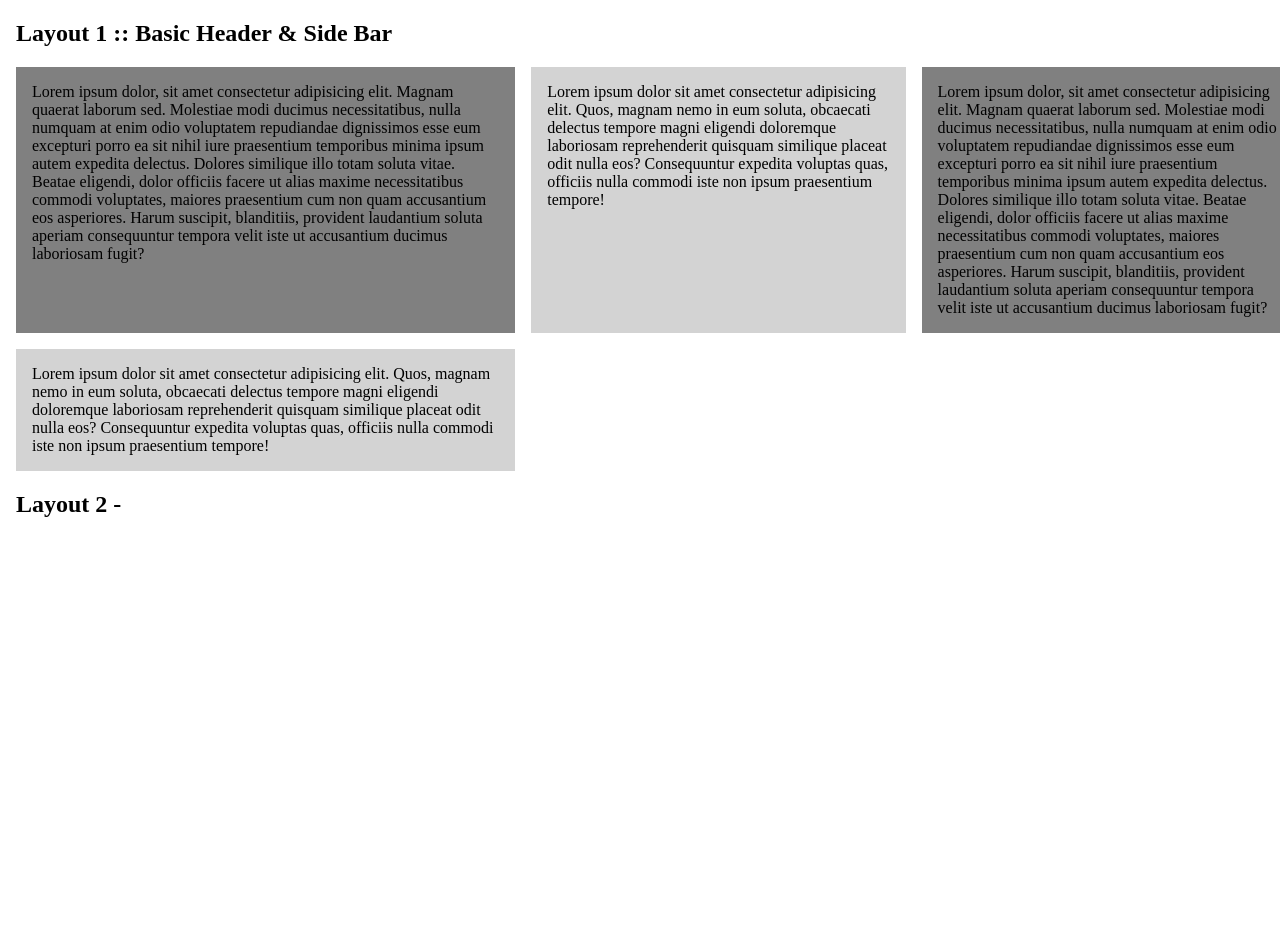
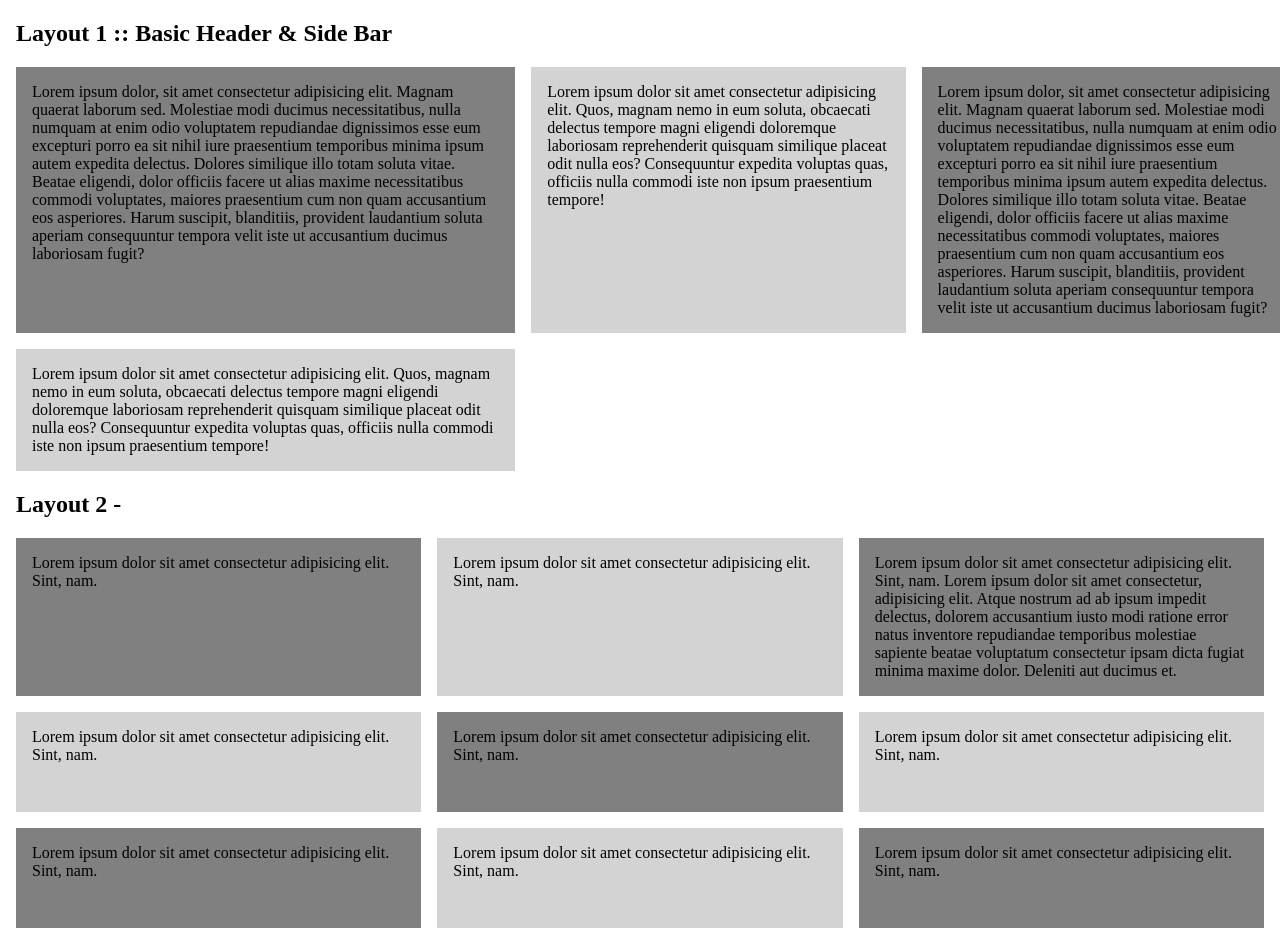
Before and after one commit to niharika293/Css-grid-Layouts, an Angular app: page / in a window 1280 px wide. Before the commit the page ends 800 px from the top, so only its background shows below. Built offline with nearby package versions, Linux system fonts and the light colour scheme.

Commit message:
Layout 2 - better units & css suggestions

```diff
--- a/src/app/app.component.html
+++ b/src/app/app.component.html
@@ -23,6 +23,17 @@
     </div>
   </div>
   <h2>Layout 2 - </h2>
+  <div class="wrapper-2">
+    <div>Lorem ipsum dolor sit amet consectetur adipisicing elit. Sint, nam.</div>
+    <div>Lorem ipsum dolor sit amet consectetur adipisicing elit. Sint, nam.</div>
+    <div>Lorem ipsum dolor sit amet consectetur adipisicing elit. Sint, nam. Lorem ipsum dolor sit amet consectetur, adipisicing elit. Atque nostrum ad ab ipsum impedit delectus, dolorem accusantium iusto modi ratione error natus inventore repudiandae temporibus molestiae sapiente beatae voluptatum consectetur ipsam dicta fugiat minima maxime dolor. Deleniti aut ducimus et.</div>
+    <div>Lorem ipsum dolor sit amet consectetur adipisicing elit. Sint, nam.</div>
+    <div>Lorem ipsum dolor sit amet consectetur adipisicing elit. Sint, nam.</div>
+    <div>Lorem ipsum dolor sit amet consectetur adipisicing elit. Sint, nam.</div>
+    <div>Lorem ipsum dolor sit amet consectetur adipisicing elit. Sint, nam.</div>
+    <div>Lorem ipsum dolor sit amet consectetur adipisicing elit. Sint, nam.</div>
+    <div>Lorem ipsum dolor sit amet consectetur adipisicing elit. Sint, nam.</div>
+  </div>
 </body>
 </html>
 <router-outlet></router-outlet>
--- a/src/app/app.component.scss
+++ b/src/app/app.component.scss
@@ -1,8 +1,10 @@
 .wrapper{
-    display: grid;
+    display: grid !important;
     grid-template-columns: 40% 30% 30%;
+    // Recommended to use fraction {fr} units instead of % / px any other unit
     grid-column-gap: 1em;
     grid-row-gap: 1em;
+    // grid gap = row gap + col gap
     div{
         padding: 1em;
         background-color: lightgrey;
@@ -12,3 +14,19 @@
     }
 
 }
+.wrapper-2{
+    display: grid;
+    grid-template-columns: repeat(3,1fr);
+    grid-gap: 1em;
+    // Set auto height of 100 px
+    // grid-auto-rows: 100px;
+    // Adjusts the content
+    grid-auto-rows: minmax(100px,auto);
+    div{
+        padding: 1em;
+        background-color: lightgrey;
+    }
+    :nth-child(odd){
+        background-color: grey !important;
+    }
+}
```
